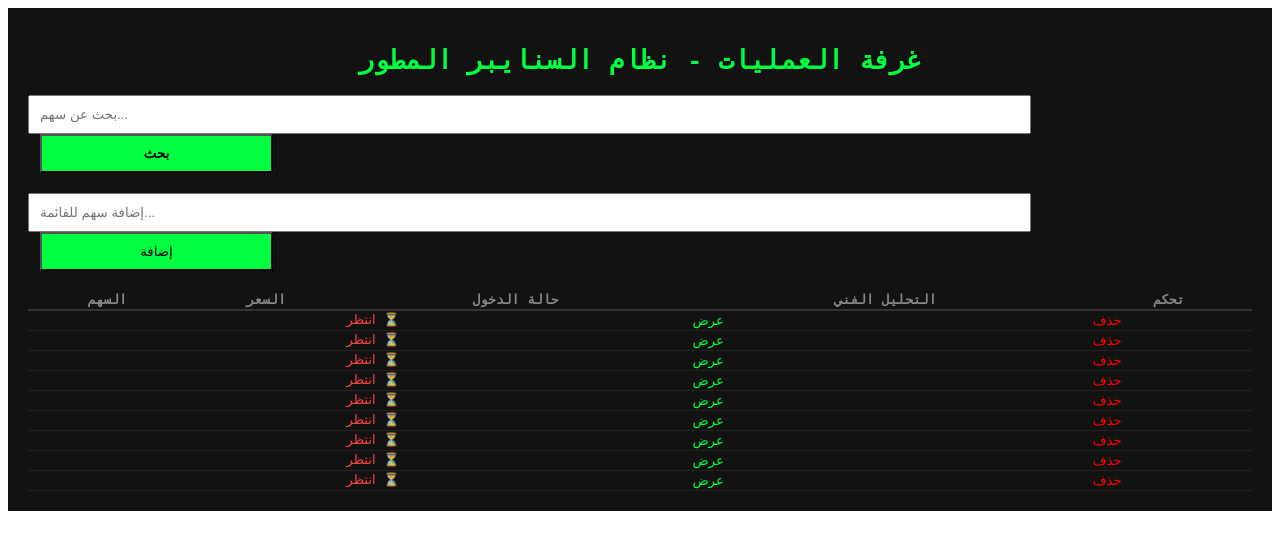
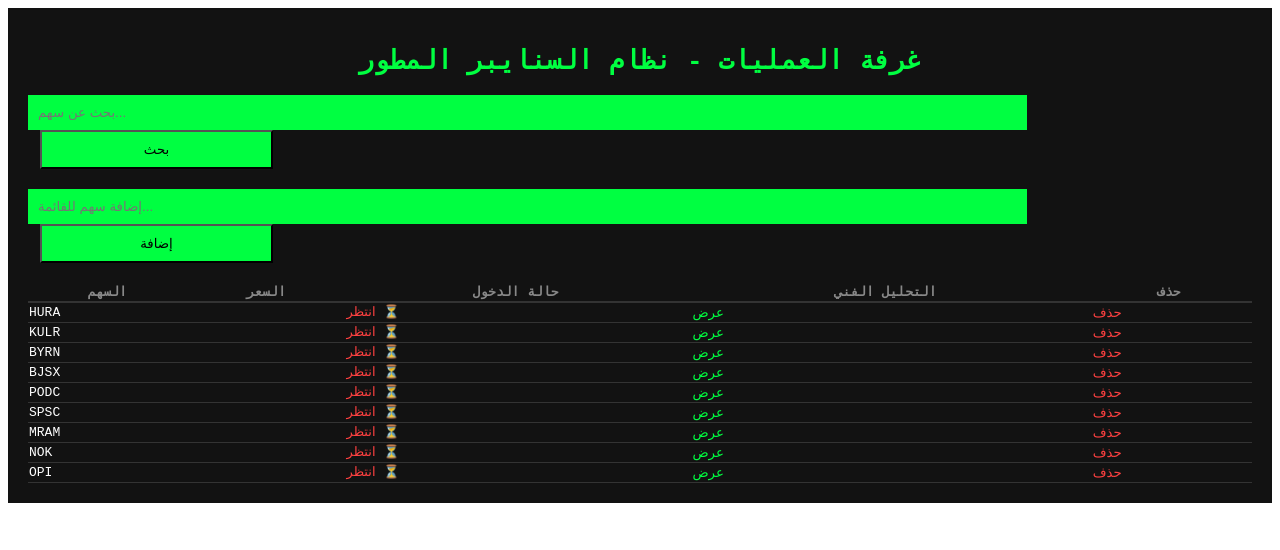
Before and after one commit to fares1040/trading-bot-pro, a Next.js app: page / in a window 1280 px wide. Shown: the top 550 px of the page. Built offline with nearby package versions, Linux system fonts and the light colour scheme; no server answers.

Commit message:
Update page.jsx

```diff
--- a/app/page.jsx
+++ b/app/page.jsx
@@ -13,60 +13,82 @@ export default function Home() {
         return ['HURA', 'KULR', 'BYRN', 'BJSX', 'PODC', 'SPSC', 'MRAM', 'NOK', 'OPI'];
     });
 
+    // الحفظ التلقائي عند أي تغيير
     useEffect(() => {
         localStorage.setItem('myWatchlist', JSON.stringify(watchlist));
     }, [watchlist]);
 
-  useEffect(() => {
     const fetchWatchlist = async () => {
         const data = await Promise.all(watchlist.map(async (s) => {
             try {
                 const res = await fetch(`/api/analyze?symbol=${s}`);
                 const json = await res.json();
-          return json;
-        } catch { return { symbol: s, currentPrice: '---', isSuitable: false, analysis: 'خطأ' }; }
+                return { symbol: s, ...json };
+            } catch (e) {
+                return { symbol: s, currentPrice: '---', isSuitable: false, analysis: 'خطأ في التحليل' };
+            }
         }));
         setWatchData(data);
     };
+
+    useEffect(() => {
         fetchWatchlist();
     }, [watchlist]);
 
     const handleSearch = async () => {
-    if(!ticker) return;
+        if (!ticker) return;
         const res = await fetch(`/api/analyze?symbol=${ticker.toUpperCase()}`);
         const data = await res.json();
         alert(data.analysis);
+    };
+
+    const addSymbol = () => {
+        if (newTicker && !watchlist.includes(newTicker.toUpperCase())) {
+            const updatedList = [...watchlist, newTicker.toUpperCase()];
+            setWatchlist(updatedList);
+            setNewTicker('');
+        }
+    };
+
+    const removeSymbol = (symbolToRemove) => {
+        const updatedList = watchlist.filter(s => s !== symbolToRemove);
+        setWatchlist(updatedList);
     };
 
     return (
         <div style={{ backgroundColor: '#121212', color: '#fff', padding: '20px', fontFamily: 'monospace' }}>
             <h1 style={{ textAlign: 'center', color: '#00ff41' }}>غرفة العمليات - نظام السنايبر المطور</h1>
 
-      {/* خانات البحث والإضافة */}
             <div style={{ marginBottom: '20px' }}>
-        <input onChange={(e) => setTicker(e.target.value)} placeholder="بحث عن سهم..." style={{ width: '80%', padding: '10px', color: '#000' }} />
-        <button onClick={handleSearch} style={{ width: '19%', marginLeft: '1%', padding: '10px', background: '#00ff41', cursor: 'pointer', fontWeight: 'bold' }}>بحث</button>
+                <input onChange={(e) => setTicker(e.target.value)} placeholder="بحث عن سهم..." style={{ width: '80%', padding: '10px', background: '#00ff41', border: 'none' }} />
+                <button onClick={handleSearch} style={{ width: '19%', padding: '10px', marginLeft: '1%', background: '#00ff41', cursor: 'pointer' }}>بحث</button>
             </div>
 
             <div style={{ marginBottom: '20px' }}>
-        <input onChange={(e) => setNewTicker(e.target.value)} value={newTicker} placeholder="إضافة سهم للقائمة..." style={{ padding: '10px', width: '80%', color: '#000' }} />
-        <button onClick={() => { if(newTicker) { setWatchlist([...new Set([...watchlist, newTicker.toUpperCase()])]); setNewTicker(''); } }} style={{ padding: '10px', width: '19%', marginLeft: '1%', cursor: 'pointer', background: '#00ff41' }}>إضافة</button>
+                <input onChange={(e) => setNewTicker(e.target.value)} value={newTicker} placeholder="إضافة سهم للقائمة..." style={{ width: '80%', padding: '10px', background: '#00ff41', border: 'none' }} />
+                <button onClick={addSymbol} style={{ width: '19%', padding: '10px', marginLeft: '1%', background: '#00ff41', cursor: 'pointer' }}>إضافة</button>
             </div>
 
             <table style={{ width: '100%', borderCollapse: 'collapse' }}>
                 <thead>
                     <tr style={{ color: '#888', borderBottom: '2px solid #333' }}>
-            <th>السهم</th><th>السعر</th><th>حالة الدخول</th><th>التحليل الفني</th><th>تحكم</th>
+                        <th>السهم</th>
+                        <th>السعر</th>
+                        <th>حالة الدخول</th>
+                        <th>التحليل الفني</th>
+                        <th>حذف</th>
                     </tr>
                 </thead>
                 <tbody>
-          {watchData.map((s, i) => (
-            <tr key={i} style={{ borderBottom: '1px solid #222' }}>
-              <td>{s.symbol}</td>
-              <td>{s.currentPrice}</td>
-              <td style={{ color: s.isSuitable ? "#00ff41" : "#ff4444" }}>{s.isSuitable ? "مناسب ✅" : "انتظر ⏳"}</td>
-              <td><button onClick={() => alert(s.analysis)} style={{ color: '#00ff41', background: 'none', border: 'none', cursor: 'pointer' }}>عرض</button></td>
-              <td><button onClick={() => setWatchlist(watchlist.filter(item => item !== s.symbol))} style={{ color: 'red', background: 'none', border: 'none', cursor: 'pointer' }}>حذف</button></td>
+                    {watchData.map((item) => (
+                        <tr key={item.symbol} style={{ borderBottom: '1px solid #333' }}>
+                            <td>{item.symbol}</td>
+                            <td>{item.currentPrice}</td>
+                            <td style={{ color: item.isSuitable ? '#00ff41' : '#ff4141' }}>
+                                {item.isSuitable ? 'مناسب ✅' : 'انتظر ⏳'}
+                            </td>
+                            <td><button onClick={() => alert(item.analysis)} style={{ background: 'none', color: '#00ff41', border: 'none', cursor: 'pointer' }}>عرض</button></td>
+                            <td><button onClick={() => removeSymbol(item.symbol)} style={{ background: 'none', color: '#ff4141', border: 'none', cursor: 'pointer' }}>حذف</button></td>
                         </tr>
                     ))}
                 </tbody>
```
Lines whose indentation alone changed are shown as unchanged.
